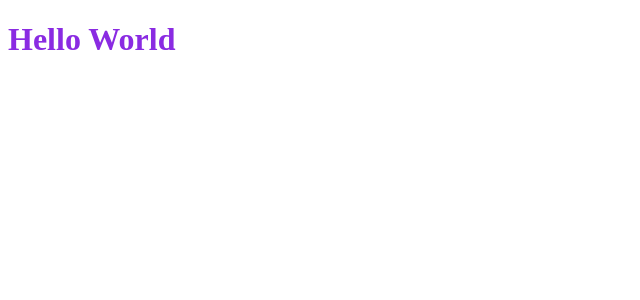
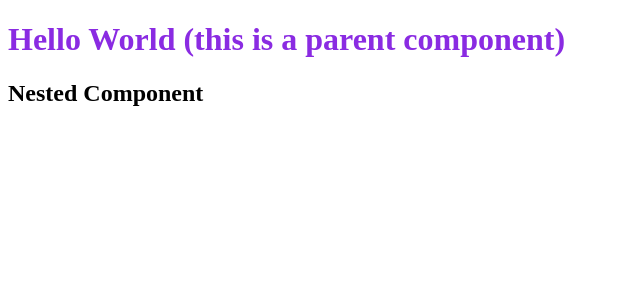
Before and after one commit to marita703/vuejscurse, a Vue app: page / in a window 1280 px wide. Shown: the top 300 px of the page, without its empty margins (0-640 px from the left). Built offline with nearby package versions, Linux system fonts and the light colour scheme.

Commit message:
nested component

```diff
--- a/src/components/HelloWorld.vue
+++ b/src/components/HelloWorld.vue
@@ -1,13 +1,15 @@
 <!-- JS -->
 
 <script setup>
+import NestedComponent from '@/components/NestedComponent.vue'
 console.log('Hello World')
 </script>
 
 <!-- Html -->
 
 <template>
-  <h1>Hello World</h1>
+  <h1>Hello World (this is a parent component)</h1>
+  <NestedComponent />
 </template>
 <!-- Css -->
 
--- /dev/null
+++ b/src/components/NestedComponent.vue
@@ -0,0 +1,5 @@
+<!-- Html -->
+
+<template>
+  <h2>Nested Component</h2>
+</template>
```
